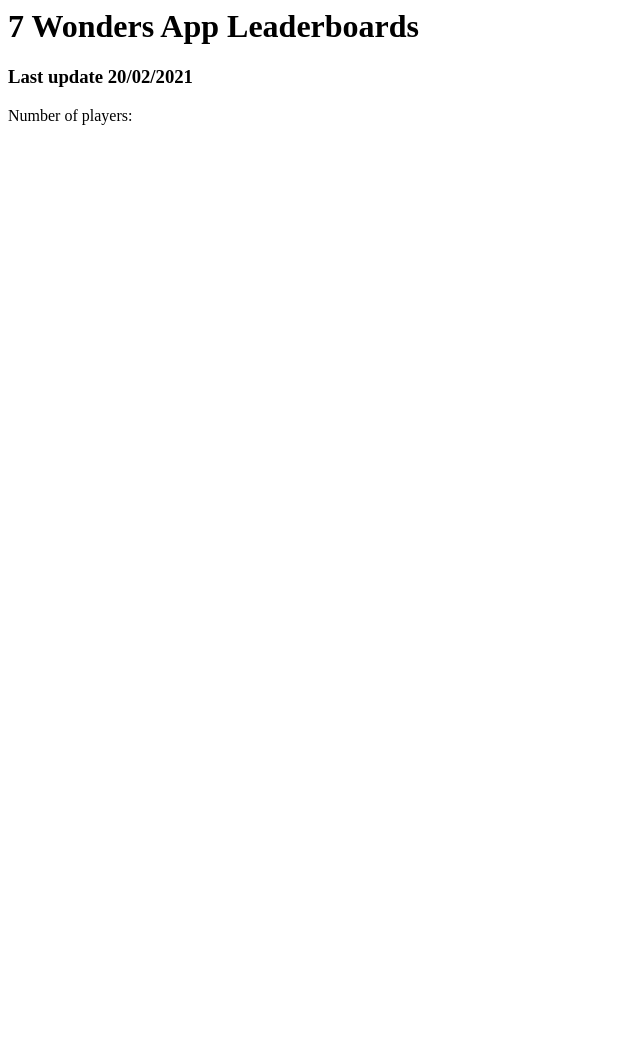
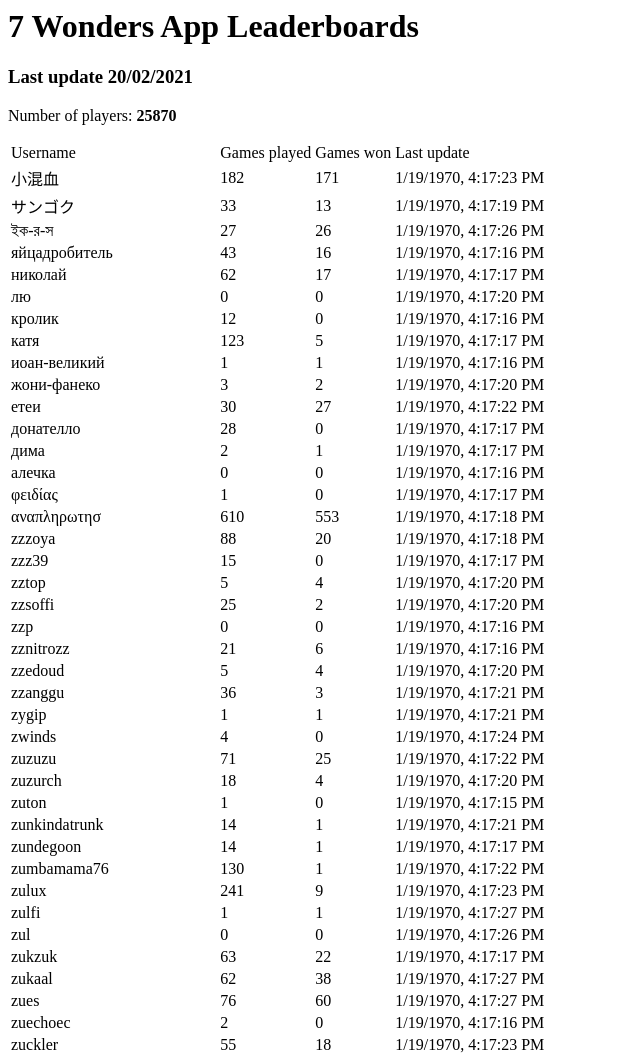
Before and after one commit to ultimepipolo/ultimepipolo.github.io, a plain HTML site: page 7w/index.html in a window 1280 px wide. Shown: the top 1058 px of the page, without its empty margins (0-640 px from the left). Before the commit the page ends 800 px from the top, so only its background shows below. Drawn offline with Linux system fonts and the light colour scheme; no server answers.

Commit message:
Added 7w players data (fix json file loc)

```diff
--- a/7w/index.html
+++ b/7w/index.html
@@ -31,7 +31,7 @@ function fetchJSONFile(path, callback) {
 document.addEventListener("DOMContentLoaded", (event) => {
 	// this requests the file and executes a callback with the parsed result once
 	// it is available
-	fetchJSONFile('players.json', function(data){
+	fetchJSONFile('data/players.json', function(data){
 	    document.getElementById('player_count').innerHTML = data.length;
 	    let t_html = '<table><thead><tr><td>Username</td><td>Games played</td><td>Games won</td><td>Last update</td></tr></thead><tbody>';
 	    for (var i = data.length - 1; i >= 0; i--) {
```
